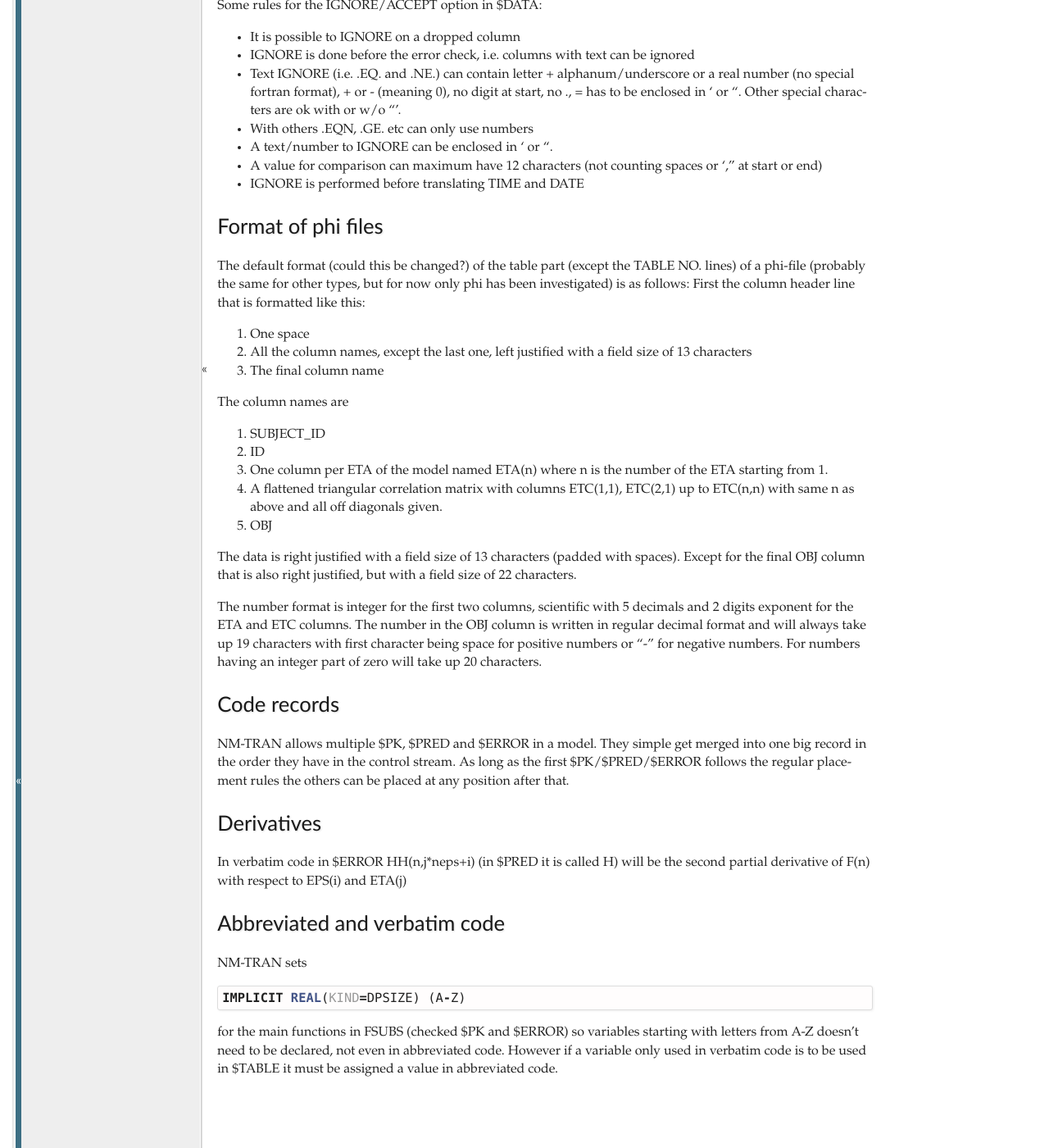
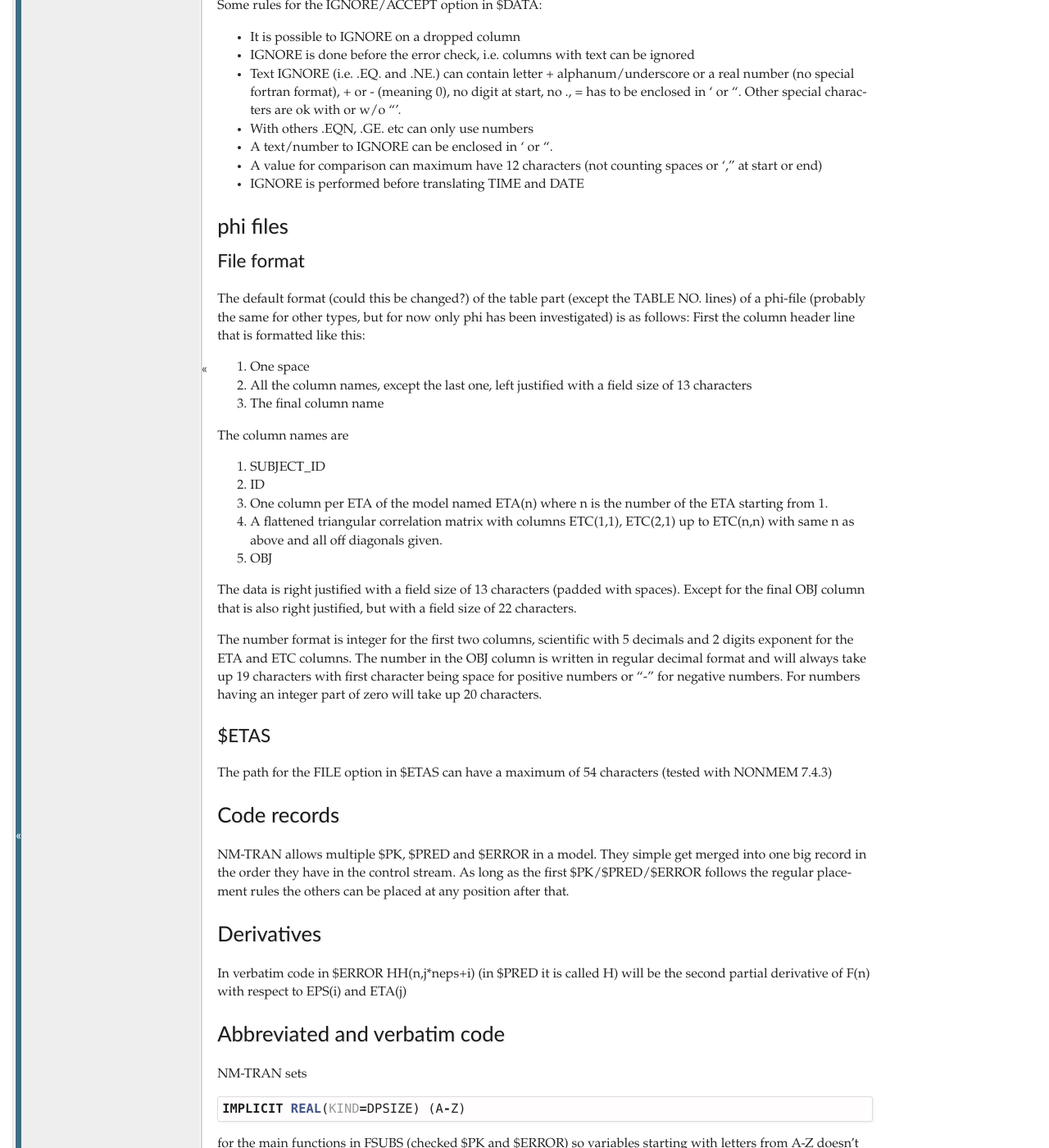
Before and after one commit to pharmpy/pharmpy, a Sphinx documentation site: the page built from docs/NONMEM.rst, in a window 1280 px wide and 1400 px high, scrolled down 1276 px. Shown: the whole window at 82% size. Built offline with Sphinx 7.4.7, drawn with Linux system fonts in a browser that asks for light colours; pages that are not in the unit, such as notebooks, are missing from menus; some of the changed text lies outside the part shown.

Commit message:
Add detail on $ETAS in NONMEM documentation

```diff
--- a/docs/NONMEM.rst
+++ b/docs/NONMEM.rst
@@ -60,8 +60,11 @@ Some rules for the IGNORE/ACCEPT option in $DATA:
 - IGNORE is performed before translating TIME and DATE
 
 
-Format of phi files
--------------------
+phi files
+---------
+
+File format
+~~~~~~~~~~~
 
 The default format (could this be changed?) of the table part (except the TABLE NO. lines) of a phi-file (probably the same for other types, but for now only phi has been investigated) is as follows:
 First the column header line that is formatted like this:
@@ -82,6 +85,10 @@ The data is right justified with a field size of 13 characters (padded with spac
 
 The number format is integer for the first two columns, scientific with 5 decimals and 2 digits exponent for the ETA and ETC columns. The number in the OBJ column is written in regular decimal format and will always take up 19 characters with first character being space for positive numbers or "-" for negative numbers. For numbers having an integer part of zero will take up 20 characters.
 
+$ETAS
+~~~~~
+
+The path for the FILE option in $ETAS can have a maximum of 54 characters (tested with NONMEM 7.4.3)
 
 
 Code records
```
